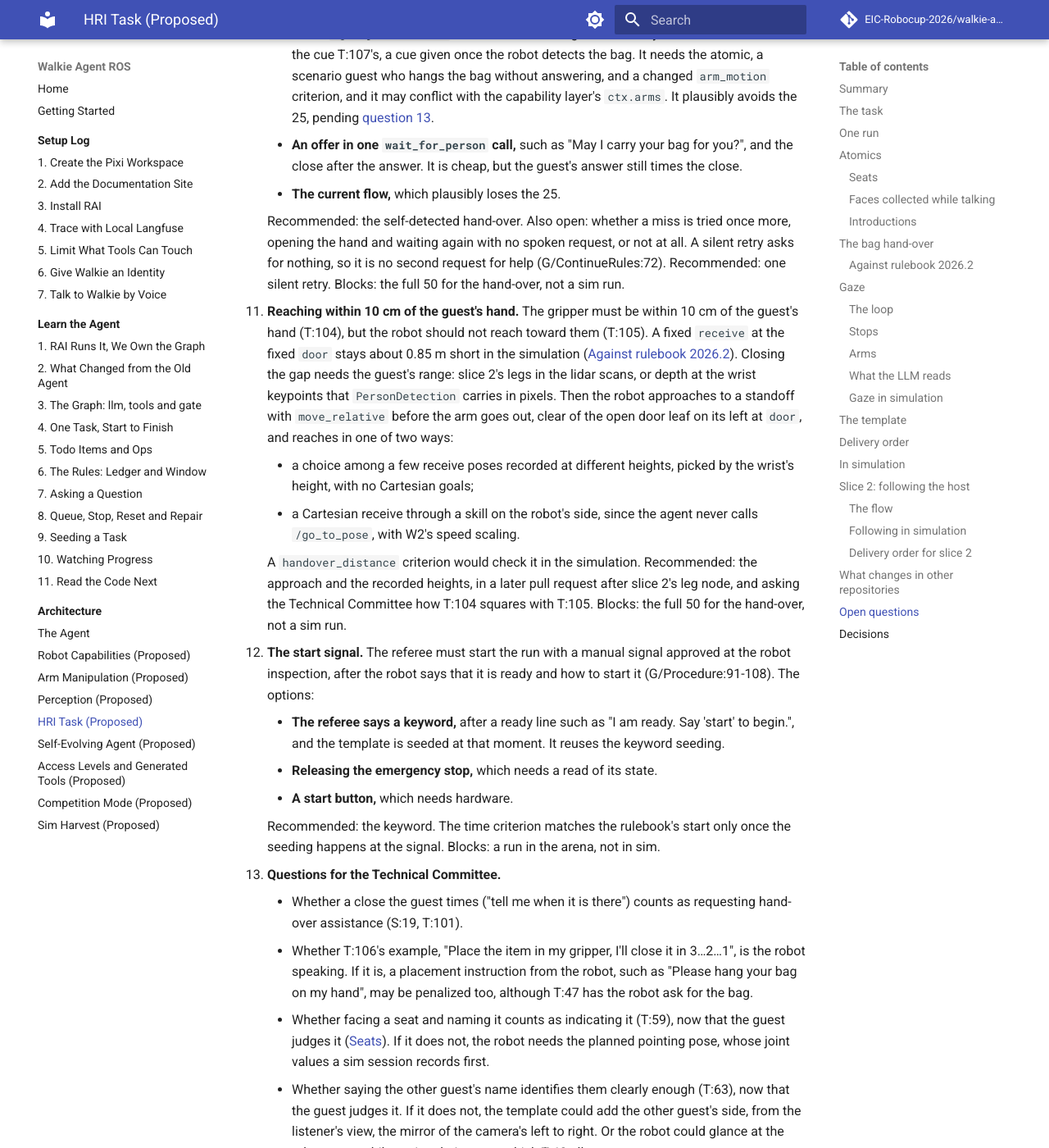
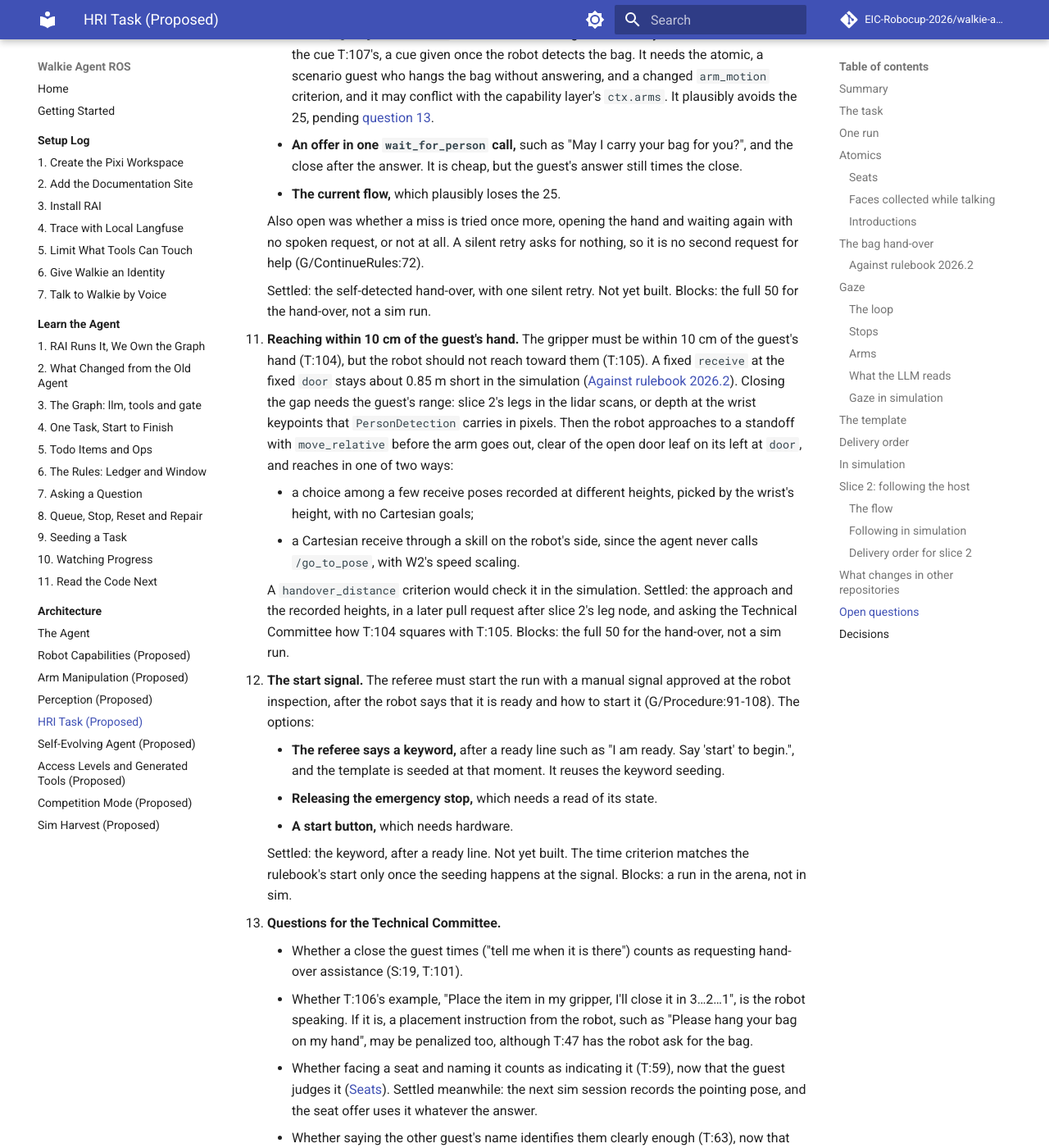
Before and after one commit to EIC-Robocup-2026/walkie-agent-ros, an MkDocs documentation site: the page built from docs/architecture/hri.md, in a window 1280 px wide and 1400 px high, scrolled down 41514 px. Shown: the whole window at 82% size. Built offline with MkDocs 1.6.1 and Material for MkDocs 9.7.7, drawn with Linux system fonts in a browser that asks for light colours; comment, search, counter and statistics services are not loaded; some of the changed text lies outside the part shown.

Commit message:
docs: settle the hri hand-over, pointing, reach and start-signal questions

```diff
--- a/docs/architecture/hri.md
+++ b/docs/architecture/hri.md
@@ -346,7 +346,7 @@ three, each with `face seen`.
   free place with `look_at` and says which one it is, for example "the
   left side of the sofa". Whether that counts as indicating it is
   [question 13](#open-questions). A pointing pose for the right arm is
-  planned, used after `look_at` faces the seat. It needs its joint values
+  planned, used after `look_at` faces the seat, whatever the answer. It needs its joint values
   recorded in the simulation first, since `config/arm_poses.toml` cannot
   hold a pose without them. A seat handle keeps its heading from when the
   image was seen, because the handle outlives the TF buffer's 10 s.
@@ -553,7 +553,7 @@ short of them in three places:
   the bag through a parameter, and no criterion measures the distance
   ([question 11](#open-questions)).
 
-Proposed instead, pending a decision ([question 10](#open-questions)): a
+Settled instead, not yet built ([question 10](#open-questions)): a
 hand-over in which the guest does not time the close. The robot asks for
 the bag (T:47) without asking the guest to say when it is there. It opens
 the hand and holds it still in `receive`, which shows that it is ready
@@ -1657,11 +1657,13 @@ repository:
       the guest's answer still times the close.
     - **The current flow,** which plausibly loses the 25.
 
-    Recommended: the self-detected hand-over. Also open: whether a miss is
-    tried once more, opening the hand and waiting again with no spoken
-    request, or not at all. A silent retry asks for nothing, so it is no
-    second request for help (G/ContinueRules:72). Recommended: one silent
-    retry. Blocks: the full 50 for the hand-over, not a sim run.
+    Also open was whether a miss is tried once more, opening the hand and
+    waiting again with no spoken request, or not at all. A silent retry
+    asks for nothing, so it is no second request for help
+    (G/ContinueRules:72).
+
+    Settled: the self-detected hand-over, with one silent retry. Not yet
+    built. Blocks: the full 50 for the hand-over, not a sim run.
 
 11. **Reaching within 10 cm of the guest's hand.** The gripper must be
     within 10 cm of the guest's hand (T:104), but the robot should not
@@ -1679,7 +1681,7 @@ repository:
       agent never calls `/go_to_pose`, with W2's speed scaling.
 
     A `handover_distance` criterion would check it in the simulation.
-    Recommended: the approach and the recorded heights, in a later pull
+    Settled: the approach and the recorded heights, in a later pull
     request after slice 2's leg node, and asking the Technical Committee
     how T:104 squares with T:105. Blocks: the full 50 for the hand-over,
     not a sim run.
@@ -1693,9 +1695,9 @@ repository:
     - **Releasing the emergency stop,** which needs a read of its state.
     - **A start button,** which needs hardware.
 
-    Recommended: the keyword. The time criterion matches the rulebook's
-    start only once the seeding happens at the signal. Blocks: a run in
-    the arena, not in sim.
+    Settled: the keyword, after a ready line. Not yet built. The time
+    criterion matches the rulebook's start only once the seeding happens at
+    the signal. Blocks: a run in the arena, not in sim.
 
 13. **Questions for the Technical Committee.**
     - Whether a close the guest times ("tell me when it is there") counts
@@ -1706,9 +1708,9 @@ repository:
       hand", may be penalized too, although T:47 has the robot ask for
       the bag.
     - Whether facing a seat and naming it counts as indicating it (T:59),
-      now that the guest judges it ([Seats](#seats)). If it does not, the
-      robot needs the planned pointing pose, whose joint values a sim
-      session records first.
+      now that the guest judges it ([Seats](#seats)). Settled meanwhile:
+      the next sim session records the pointing pose, and the seat offer
+      uses it whatever the answer.
     - Whether saying the other guest's name identifies them clearly
       enough (T:63), now that the guest judges it. If it does not, the
       template could add the other guest's side, from the listener's
```
